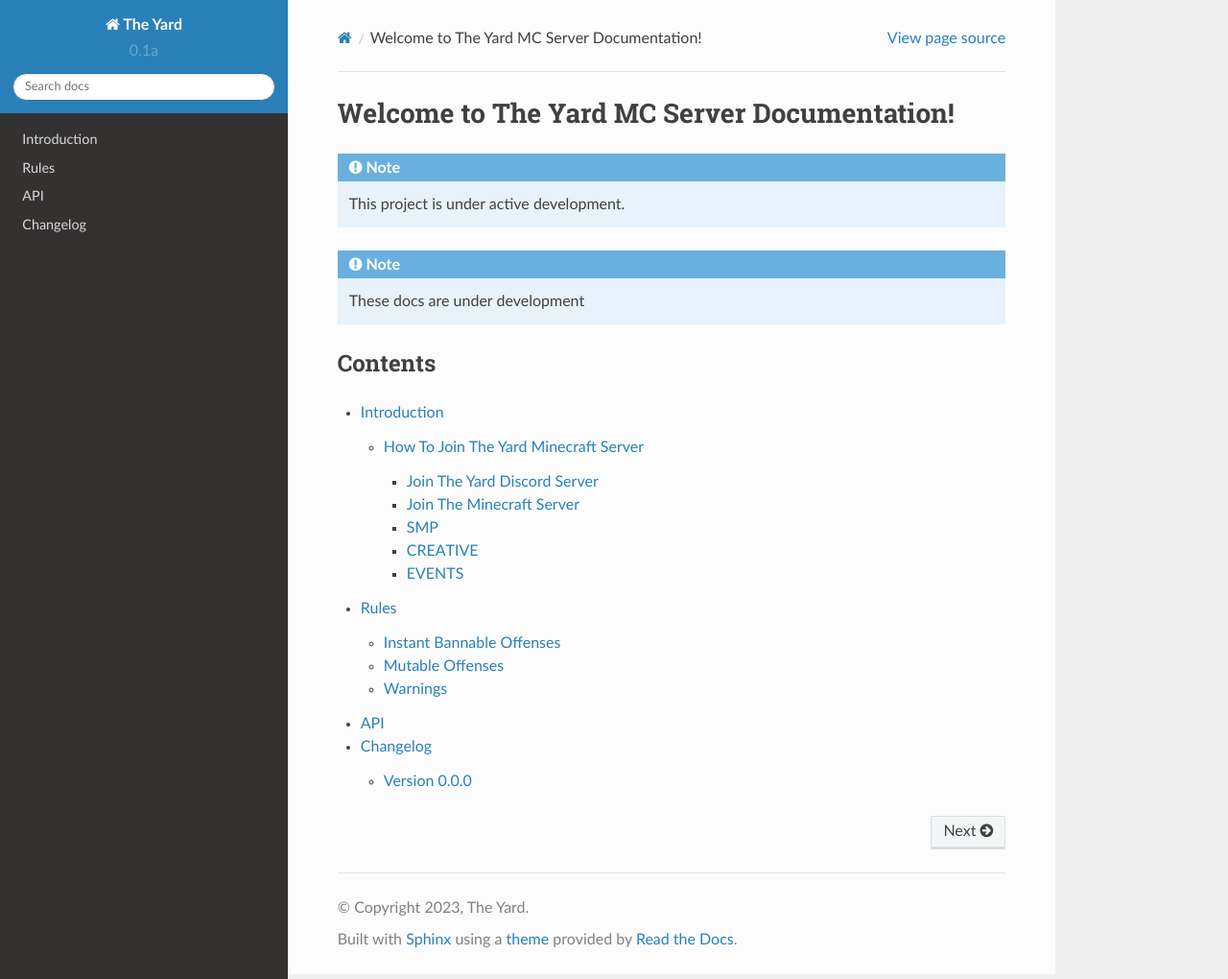
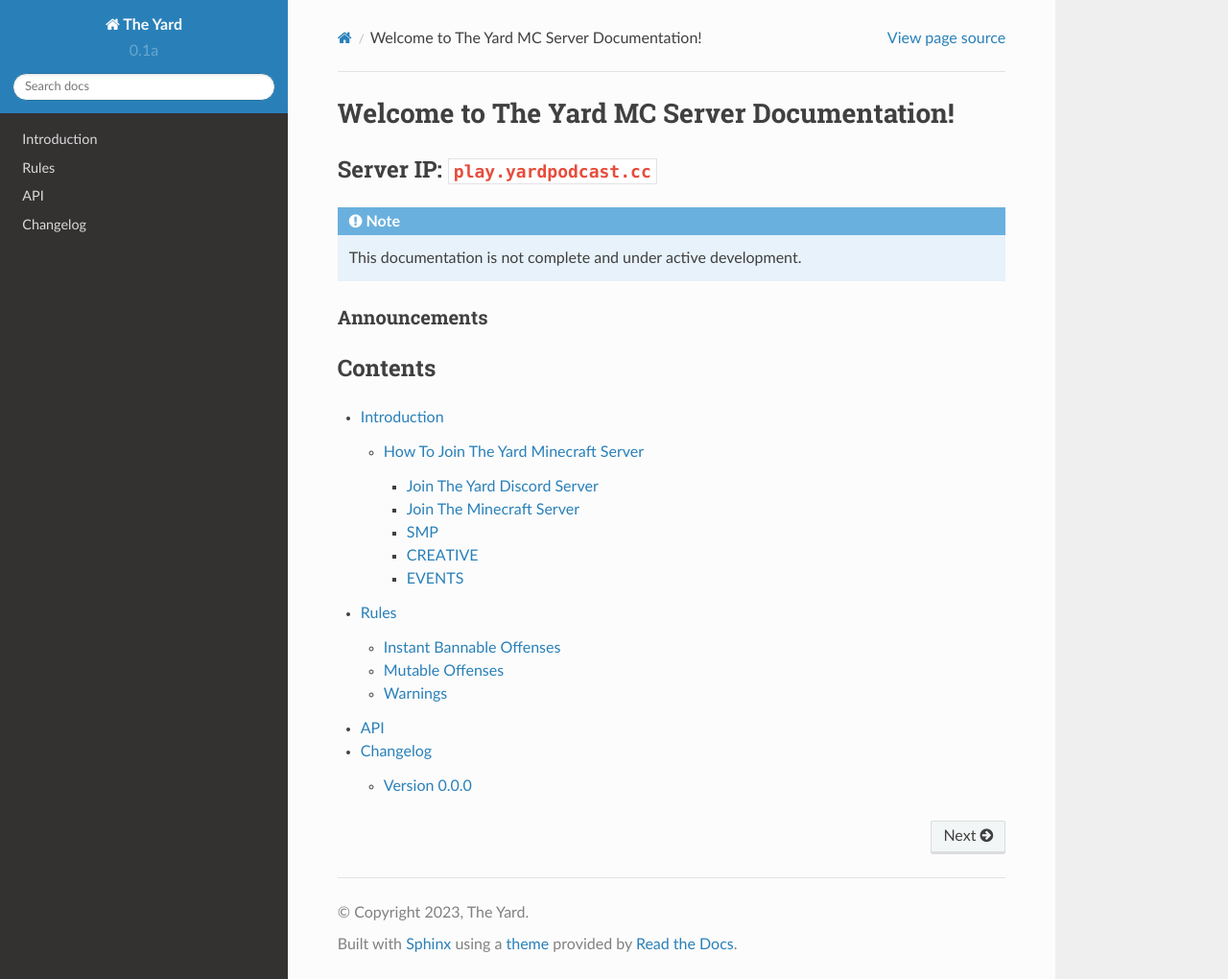
Before and after one commit to The-Yard/docs, a Sphinx documentation site: the page built from docs/source/index.rst, in a window 1280 px wide and 1020 px high. Shown: the whole window at 96% size. Built offline with Sphinx 7.4.7 and the Read the Docs theme 2.0.0, drawn with Linux system fonts in a browser that asks for light colours.

Commit message:
bunch o stuff

```diff
--- a/docs/source/index.rst
+++ b/docs/source/index.rst
@@ -1,12 +1,17 @@
 Welcome to The Yard MC Server Documentation!
 ===================================
 
-.. note::
+Server IP: :code:`play.yardpodcast.cc`
+---------------------------------------
 
-   This project is under active development.
+
 
 .. note::
-   These docs are under development
+   This documentation is not complete and under active development.
+
+
+Announcements
+^^^^^^^^^^^^^^
 
 Contents
 --------
--- a/pyproject.toml
+++ b/pyproject.toml
@@ -3,6 +3,6 @@
 build-backend = "flit_core.buildapi"
 
 [project]
-name = "lumache"
-authors = [{name = "Graziella", email = "graziella@lumache"}]
+name = "the-yard"
+authors = [{name = "Jeremy", email = "jeremy@yardpodcast.cc"}]
 dynamic = ["version", "description"]
```
Also changed, not shown: docs/source/introduction.rst (+4 -3 lines), docs/source/images/patreon_membership.png (renamed from docs/images/patreon_membership.png), docs/source/images/patreon_settings_apps_discord.png (renamed from docs/images/patreon_settings_apps_discord.png).
